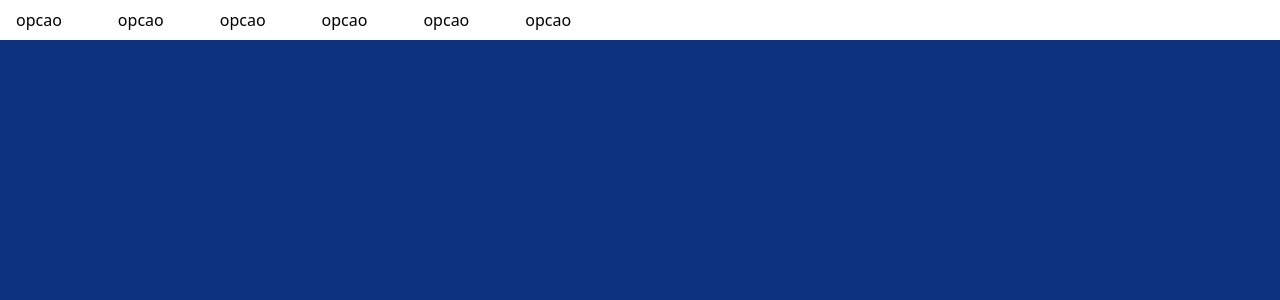
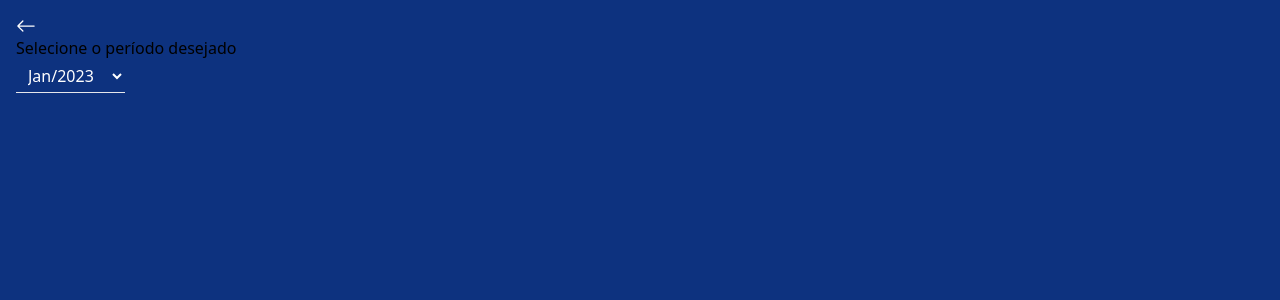
Before and after one commit to NFTax-InteliBlockchain/NFTax, a React (Vite) app in the folder frontend/: page /taxes in a window 1280 px wide. Shown: the top 300 px of the page. Built offline with nearby package versions, Linux system fonts and the light colour scheme.

Commit message:
feat(Taxes): added date dropdown

```diff
--- a/frontend/package.json
+++ b/frontend/package.json
@@ -10,7 +10,9 @@
   },
   "dependencies": {
     "react": "^18.2.0",
+    "react-datepicker": "^4.11.0",
     "react-dom": "^18.2.0",
+    "react-icons": "^4.8.0",
     "react-router-dom": "^6.10.0"
   },
   "devDependencies": {
--- /dev/null
+++ b/frontend/src/components/taxes/Date.jsx
@@ -0,0 +1,16 @@
+import { useState } from "react";
+
+export function Date() {
+  const [selectedDate, setSelectedDate] = useState("Jan/2023");
+
+  return (
+    <div>
+        <select className="px-2 py-1 bg-transparent text-white border-b-[1px]" onChange={(e) => setSelectedDate(e.target.value)} value={selectedDate}>
+            <option>Jan/2023</option>
+            <option>Fev/2023</option>
+            <option>Mar/2023</option>
+            <option>Abr/2023</option>
+        </select>
+    </div>
+  );
+}
--- a/frontend/src/index.css
+++ b/frontend/src/index.css
@@ -1,3 +1,15 @@
 @import 'tailwindcss/base';
 @import 'tailwindcss/components';
 @import 'tailwindcss/utilities';
+
+.react-datepicker-wrapper {
+    display: inline-block;
+    padding: 0;
+    border: 0;
+    width: fit-content;
+    color: white;
+  }
+
+  .react-datepicker__input-container {
+    color: white;
+  }
--- a/frontend/src/pages/Taxes.jsx
+++ b/frontend/src/pages/Taxes.jsx
@@ -1,9 +1,19 @@
+import { Date } from '../components/taxes/Date'
 import { HorizontalScroll } from '../components/taxes/HorizontalScroll'
+
+
+import { BsArrowLeft } from 'react-icons/bs'
 
 export function Taxes() {
     return (
         <div className="bg-darkblue h-screen">
-            <HorizontalScroll />
+            <div className='p-4'>
+                <BsArrowLeft className='text-white text-xl'/>
+                <h2 className=''>Selecione o período desejado</h2>
+                <Date/>
+            </div>
+
+            {/* <HorizontalScroll /> */}
         </div>
     )
 }
```
Also changed, not shown: 1 other file (tests, documents, lock files or other folders).
